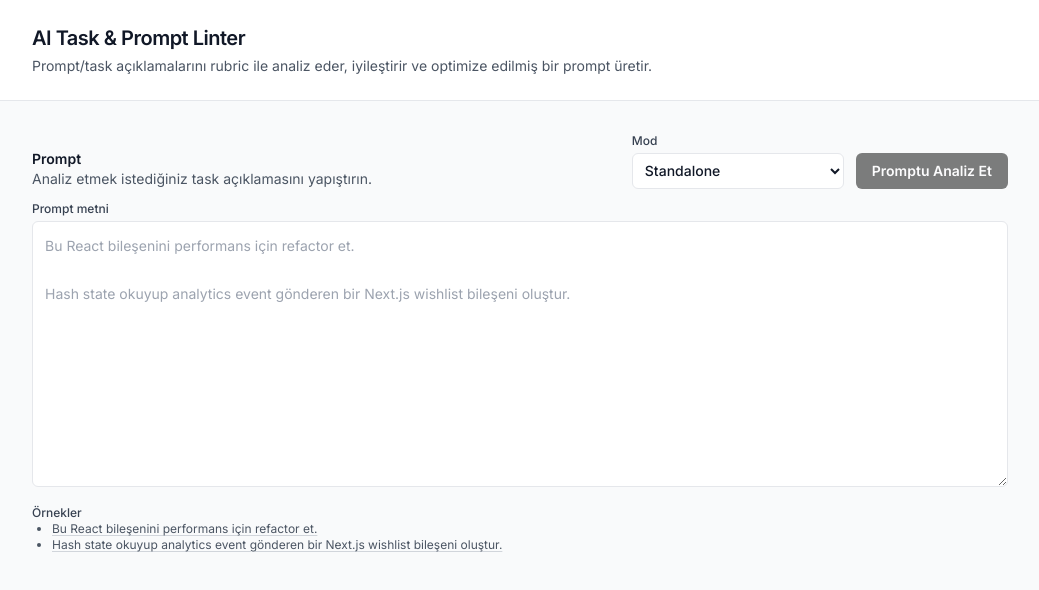
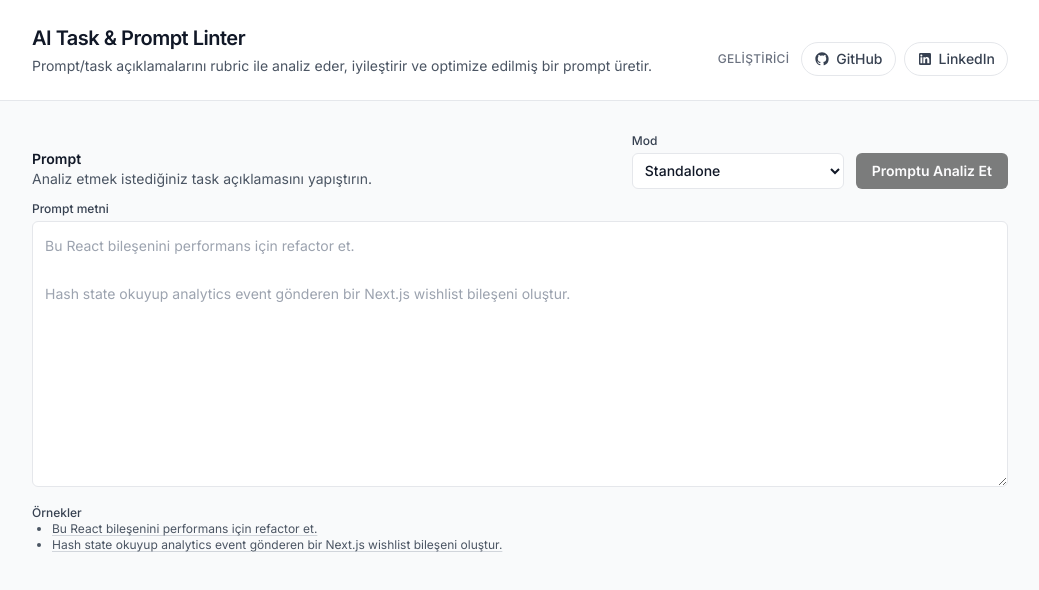
Before and after one commit to alperekinci99/ai-task-analyzer, a Next.js app: page / in a window 1280 px wide. Shown: the top 590 px of the page, without its empty margins (120-1159 px from the left). Built offline with nearby package versions, Linux system fonts and the light colour scheme; no server answers.

Commit message:
add social links

```diff
--- a/app/page.module.scss
+++ b/app/page.module.scss
@@ -10,12 +10,32 @@
   @apply mx-auto max-w-5xl px-6 py-6;
 }
 
+.headerContent {
+  @apply flex flex-col gap-4 sm:flex-row sm:items-end sm:justify-between;
+}
+
 .title {
   @apply text-xl font-semibold tracking-tight text-gray-900;
 }
 
 .subtitle {
   @apply mt-1 text-sm text-gray-600;
+}
+
+.profileLinks {
+  @apply flex flex-wrap items-center gap-2 text-sm;
+}
+
+.profileLabel {
+  @apply mr-1 text-xs font-medium uppercase tracking-wide text-gray-500;
+}
+
+.profileLink {
+  @apply inline-flex items-center rounded-full border border-gray-200 bg-white px-3 py-1.5 text-sm font-medium text-gray-700 transition hover:border-gray-300 hover:text-gray-900;
+}
+
+.profileIcon {
+  @apply mr-1.5 h-4 w-4 flex-shrink-0;
 }
 
 .main {
--- a/app/page.tsx
+++ b/app/page.tsx
@@ -52,10 +52,46 @@ export default function Home() {
     <div className={styles.shell}>
       <header className={styles.header}>
         <div className={styles.headerInner}>
-          <h1 className={styles.title}>AI Task &amp; Prompt Linter</h1>
-          <p className={styles.subtitle}>
-            Prompt/task açıklamalarını rubric ile analiz eder, iyileştirir ve optimize edilmiş bir prompt üretir.
-          </p>
+          <div className={styles.headerContent}>
+            <div>
+              <h1 className={styles.title}>AI Task &amp; Prompt Linter</h1>
+              <p className={styles.subtitle}>
+                Prompt/task açıklamalarını rubric ile analiz eder, iyileştirir ve optimize edilmiş bir prompt üretir.
+              </p>
+            </div>
+
+            <div className={styles.profileLinks}>
+              <span className={styles.profileLabel}>Geliştirici</span>
+              <a
+                href="https://github.com/alperekinci99"
+                target="_blank"
+                rel="noreferrer"
+                className={styles.profileLink}
+              >
+                <svg viewBox="0 0 24 24" aria-hidden="true" className={styles.profileIcon}>
+                  <path
+                    fill="currentColor"
+                    d="M12 2C6.477 2 2 6.484 2 12.017c0 4.425 2.865 8.18 6.839 9.504.5.092.682-.217.682-.483 0-.237-.008-.866-.013-1.7-2.782.605-3.369-1.344-3.369-1.344-.455-1.158-1.11-1.466-1.11-1.466-.908-.62.069-.608.069-.608 1.003.07 1.531 1.032 1.531 1.032.892 1.53 2.341 1.088 2.91.832.092-.647.35-1.088.636-1.338-2.22-.253-4.555-1.113-4.555-4.951 0-1.093.39-1.988 1.029-2.688-.103-.253-.446-1.272.098-2.65 0 0 .84-.27 2.75 1.026A9.564 9.564 0 0 1 12 6.844c.85.004 1.705.115 2.504.337 1.909-1.296 2.748-1.026 2.748-1.026.546 1.378.202 2.397.1 2.65.64.7 1.028 1.595 1.028 2.688 0 3.848-2.339 4.695-4.566 4.943.359.31.678.92.678 1.855 0 1.338-.012 2.419-.012 2.747 0 .268.18.58.688.481A10.02 10.02 0 0 0 22 12.017C22 6.484 17.523 2 12 2Z"
+                  />
+                </svg>
+                GitHub
+              </a>
+              <a
+                href="https://www.linkedin.com/in/alper-ekinci-6728bb175/"
+                target="_blank"
+                rel="noreferrer"
+                className={styles.profileLink}
+              >
+                <svg viewBox="0 0 24 24" aria-hidden="true" className={styles.profileIcon}>
+                  <path
+                    fill="currentColor"
+                    d="M19 3A2 2 0 0 1 21 5v14a2 2 0 0 1-2 2H5a2 2 0 0 1-2-2V5a2 2 0 0 1 2-2h14Zm-.5 15.5V13.2c0-2.84-1.51-4.16-3.52-4.16-1.62 0-2.35.89-2.76 1.52V9.26H9.5c.03.86 0 9.24 0 9.24h2.72v-5.16c0-.28.02-.56.1-.76.22-.56.72-1.15 1.56-1.15 1.1 0 1.54.87 1.54 2.14v4.93h2.58ZM6.56 8.14c.95 0 1.54-.63 1.54-1.42-.02-.8-.59-1.42-1.52-1.42-.93 0-1.54.62-1.54 1.42 0 .79.59 1.42 1.5 1.42h.02Zm-1.37 10.36h2.74V9.26H5.19v9.24Z"
+                  />
+                </svg>
+                LinkedIn
+              </a>
+            </div>
+          </div>
         </div>
       </header>
 
```
